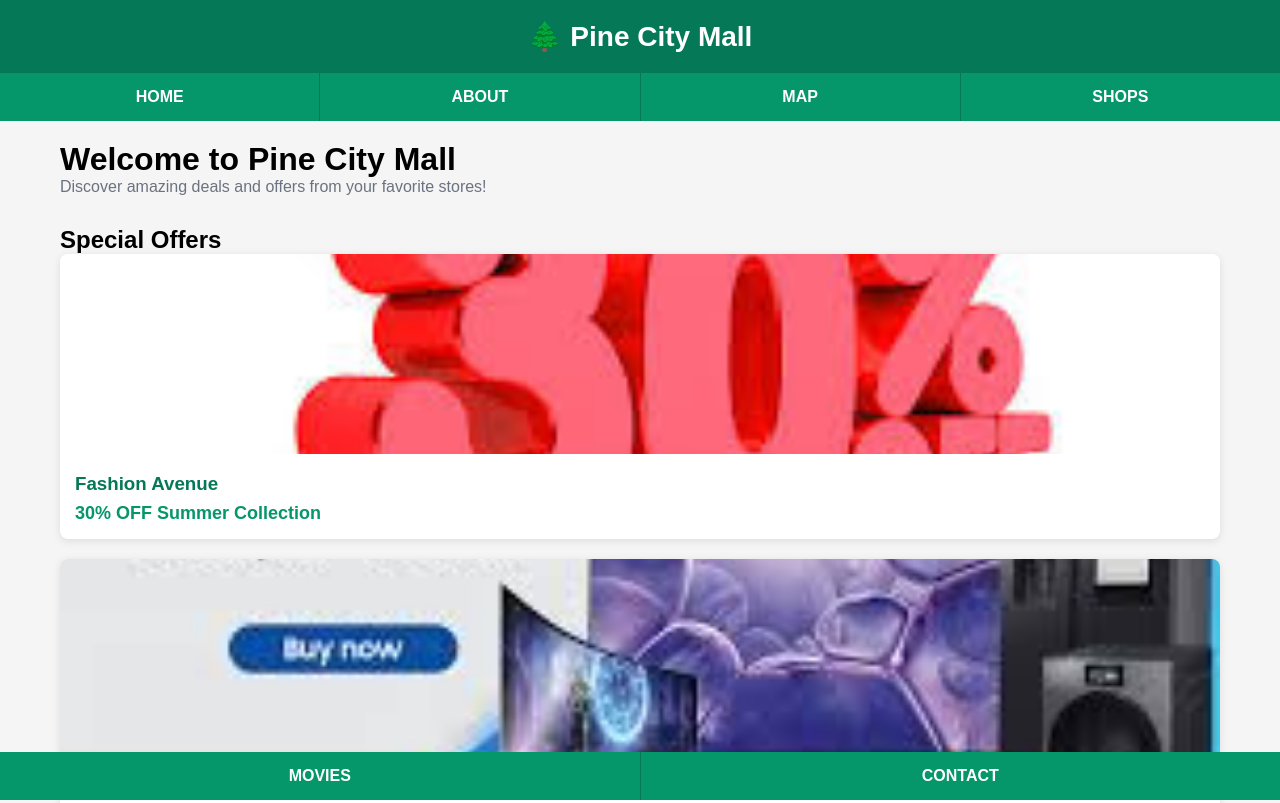
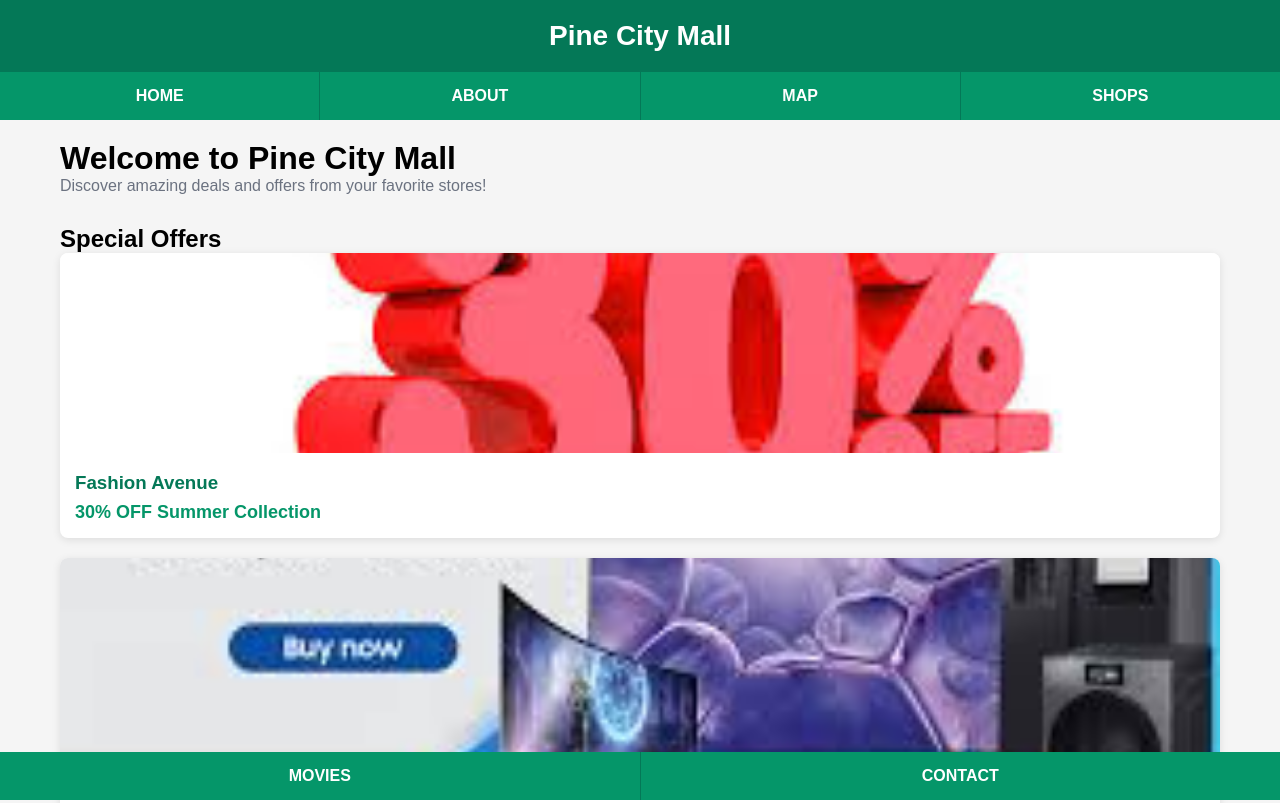
Before and after one commit to KagisoMak-ITvarsity/Module-2-Assessment-2-, a plain HTML site: page index.html in a window 1280 px wide. Shown: the top 803 px of the page. Drawn offline with Linux system fonts and the light colour scheme.

Commit message:
Update index.html

```diff
--- a/index.html
+++ b/index.html
@@ -9,7 +9,7 @@
 
     <body>
         <div id="header">
-            <h1>🌲 Pine City Mall</h1>
+            <h1>Pine City Mall</h1>
         </div>
         <div id="tabs-top">
             <a href="index.html">HOME</a>
```
